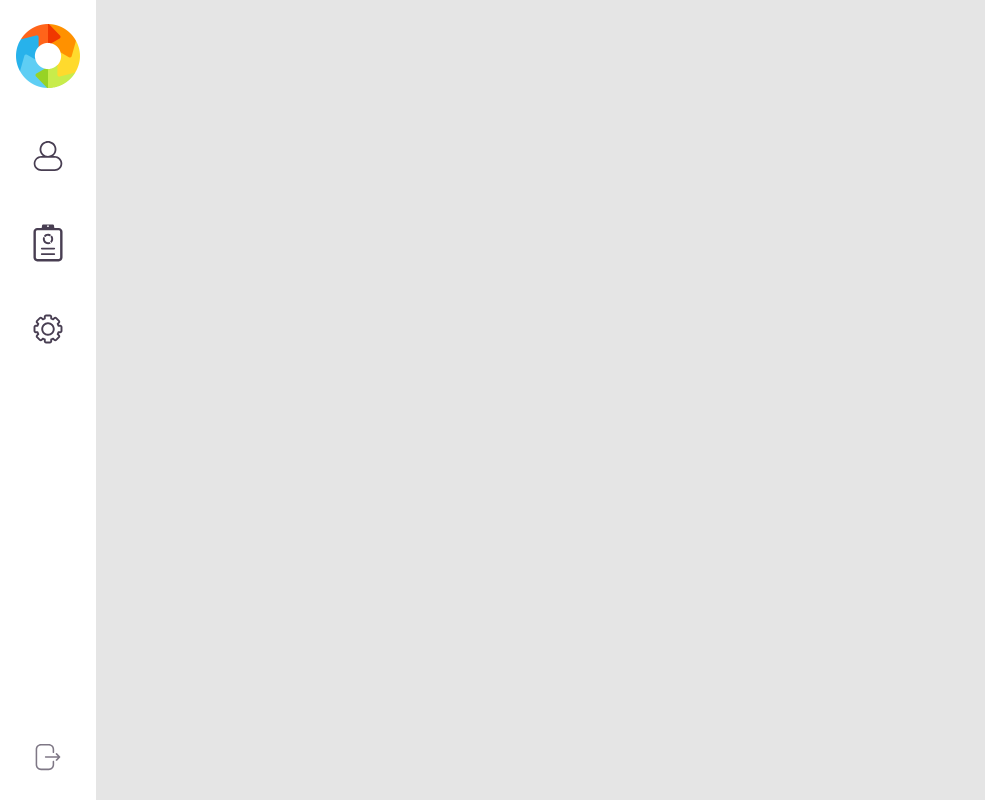
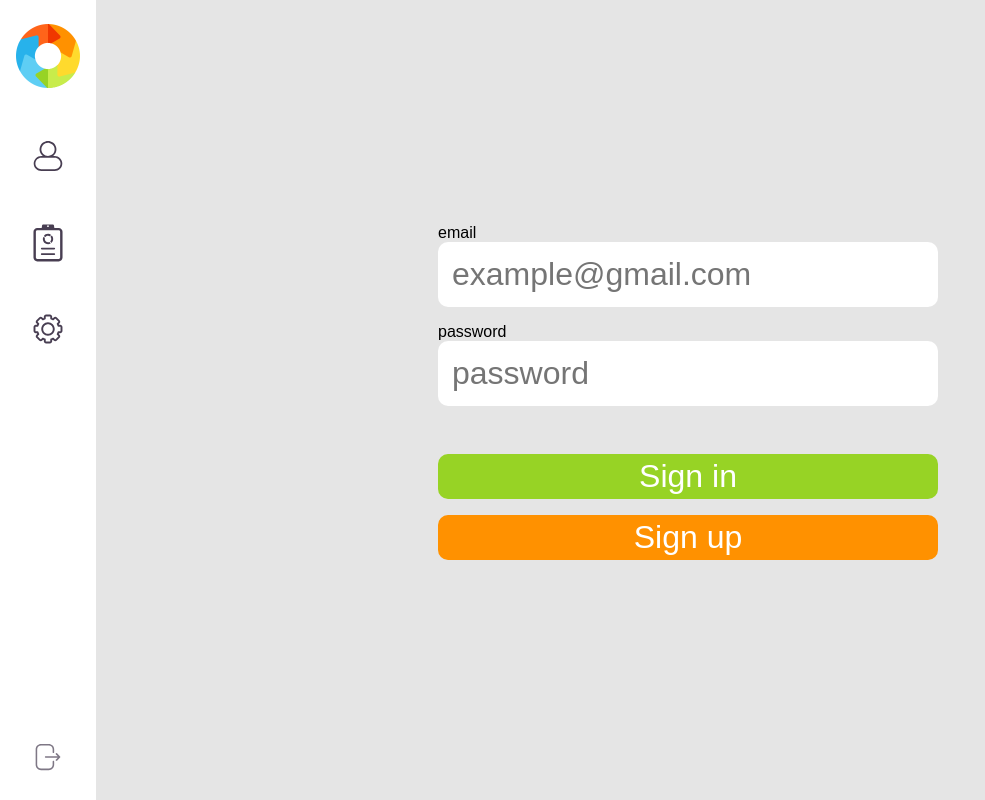
Before and after one commit to PawelTr/wr-tracker, a React (Create React App) app: page /login in a window 1280 px wide. Before the commit this address had no page. Shown: the whole page, without its empty margins (0-985 px from the left). Built offline with nearby package versions, Linux system fonts and the light colour scheme.

Commit message:
add login page

```diff
--- a/src/App.tsx
+++ b/src/App.tsx
@@ -4,6 +4,7 @@ import SettingsPage from './pages/settings-page/settings-page';
 import HomePage from './pages/home-page/home-page'
 import SideBar from './components/side-bar/side-bar'
 import './App.scss'
+import LoginPage from './pages/login-page/login-page';
 
 const App: React.FC = () => {
   return (
@@ -13,6 +14,7 @@ const App: React.FC = () => {
         <div className="content-container">
           <Routes>
             <Route path="/" element={<HomePage />} />
+            <Route path="/login" element={<LoginPage />} />
             <Route path="/settings" element={<SettingsPage />} />
           </Routes>
         </div>
--- a/src/assets/variables.scss
+++ b/src/assets/variables.scss
@@ -4,3 +4,9 @@ $base-color-light: #fff350;
 
 $secondary-color: #26a69a;
 $secondary-color-light: #64d8cb;
+
+$green: #97d325;
+$blue: #27b2eb;
+$red: #f03800;
+$orange: #ff9100;
+$yellow: #ffda2d;
--- /dev/null
+++ b/src/components/login-form/login-form.scss
@@ -0,0 +1,41 @@
+@import "src/assets/variables";
+
+.login-form {
+  width: 30%;
+  min-width: 500px;
+
+  &__input {
+    font-family: sans-serif;
+    width: 100%;
+    font-size: 32px;
+    border: none;
+    padding: 14px;
+    border-radius: 10px;
+    margin-bottom: 16px;
+
+    &:focus-visible {
+      outline: none;
+    }
+  }
+
+  &__button {
+    display: flex;
+    justify-content: center;
+    align-items: center;
+    font-family: sans-serif;
+    font-size: 32px;
+    padding: 4px;
+    border: none;
+    border-radius: 10px;
+    background-color: $orange;
+    color: #fff;
+    cursor: pointer;
+    margin-bottom: 16px;
+    width: 100%;
+
+    &--sign-in {
+      margin-top: 32px;
+      background-color: $green;
+    }
+  }
+}
--- /dev/null
+++ b/src/components/login-form/login-form.tsx
@@ -0,0 +1,50 @@
+import React, { useState } from 'react';
+import './login-form.scss'
+
+const LoginForm = () => {
+
+  const [email, setEmail] = useState('');
+  const [password, setPassword] = useState('');
+
+
+  const signInHandler = (event: any):void => {
+    event.preventDefault();
+  }
+
+  const signUpHandler = (event: any):void => {
+    event.preventDefault();
+  }
+
+  const changeHandler = (event: any) => {
+    if (event.target.name === 'email') {
+      setEmail(event.target.value);
+    } else {
+      setPassword(event.target.value);
+    }
+  }
+
+  return (
+    <form className="login-form" onSubmit={signInHandler}>
+      <label>email</label>
+      <input className="login-form__input login-form__input--email"
+             type="text"
+             name="email"
+             placeholder="example@gmail.com"
+             onChange={changeHandler}/>
+      <label>password</label>
+      <input className="login-form__input login-form__input--password"
+             type="password"
+             name="password"
+             placeholder="password"
+             onChange={changeHandler}/>
+      <button type="submit" className="login-form__button login-form__button--sign-in">
+        Sign in
+      </button>
+      <button className="login-form__button" onClick={signUpHandler}>
+        Sign up
+      </button>
+    </form>
+  );
+};
+
+export default LoginForm;
--- a/src/components/side-bar/side-bar.tsx
+++ b/src/components/side-bar/side-bar.tsx
@@ -27,9 +27,9 @@ const SideBar: React.FC = () => {
             <img className="nav__item-logo" src={settingsLogo} alt="Settings"/>
           </li></Link>
         </ul>
-        <div className="nav__item">
+        <Link to="/login" className="nav__item">
           <img className="nav__item-logo" src={logoutLogo} alt="logout" />
-        </div>
+        </Link>
       </nav>
     </div>
   );
--- /dev/null
+++ b/src/pages/login-page/login-page.scss
@@ -0,0 +1,6 @@
+.login-container {
+  height: 100%;
+  display: flex;
+  justify-content: center;
+  align-items: center;
+}
--- /dev/null
+++ b/src/pages/login-page/login-page.tsx
@@ -0,0 +1,13 @@
+import React from 'react';
+import './login-page.scss'
+import LoginForm from '../../components/login-form/login-form';
+
+const LoginPage = () => {
+  return (
+    <div className="login-container">
+      <LoginForm />
+    </div>
+  );
+};
+
+export default LoginPage;
```
